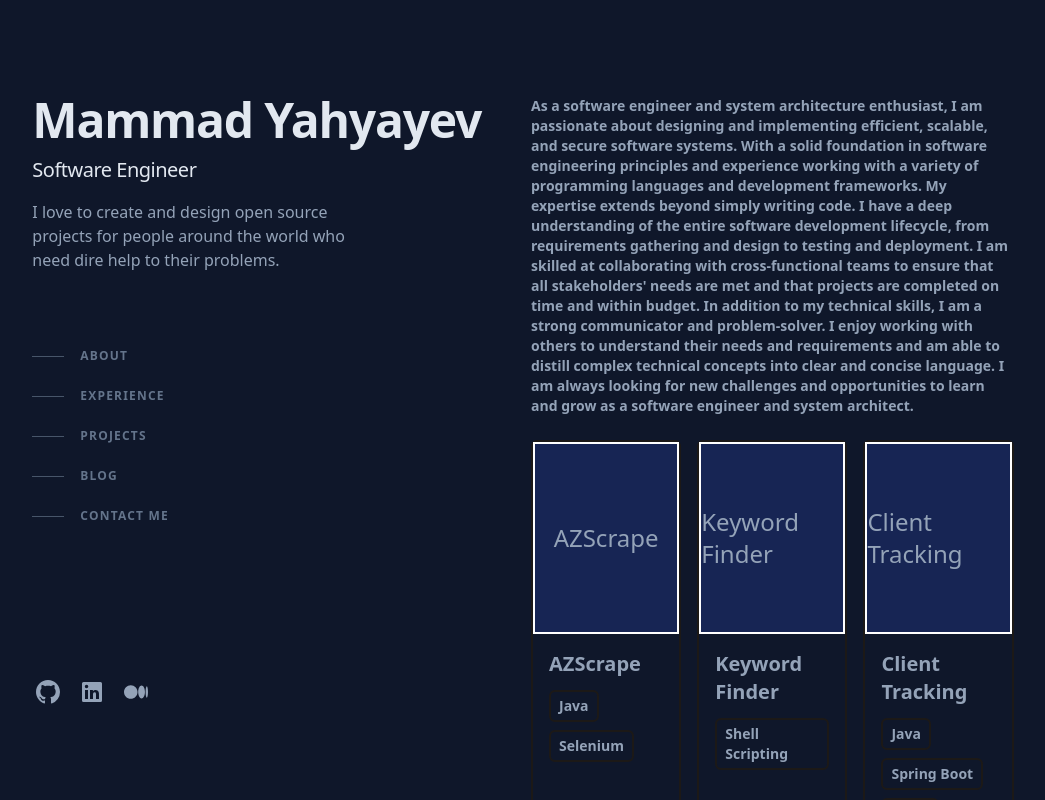
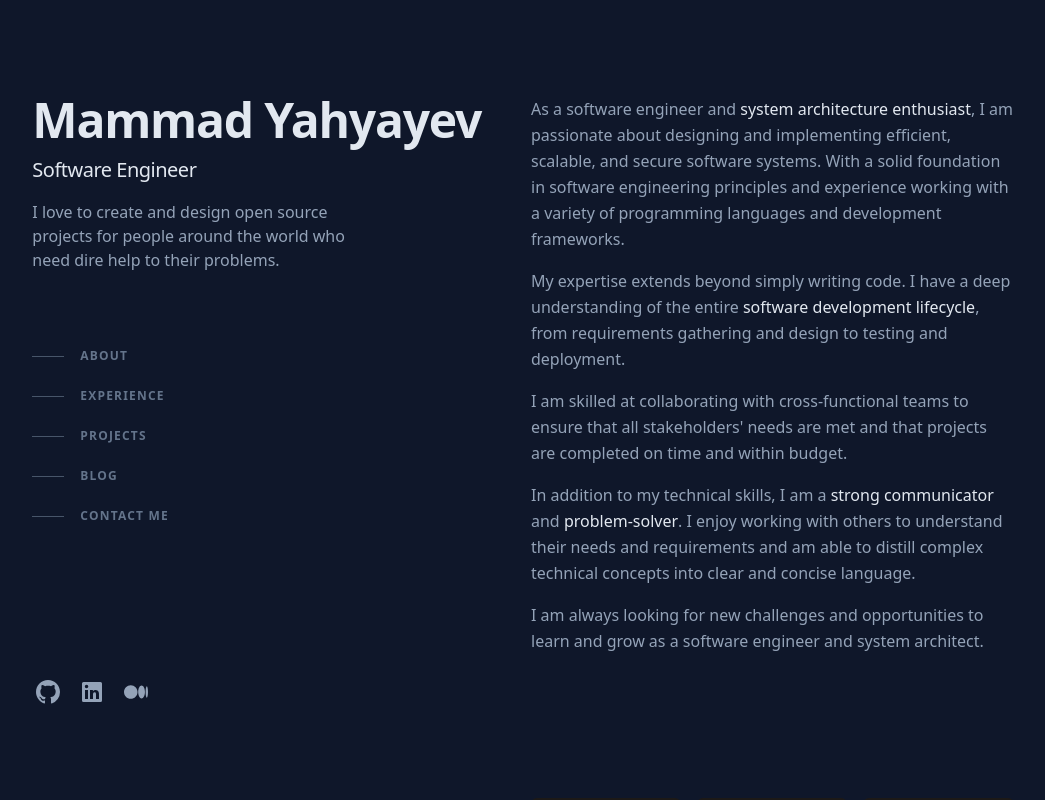
Before and after one commit to mammadyahyayev/portfolio, a React (Vite) app: page / in a window 1280 px wide. Shown: the top 800 px of the page, without its empty margins (117-1162 px from the left). Built offline with nearby package versions, Linux system fonts and the light colour scheme.

Commit message:
Change about me section

```diff
--- a/src/components/Home.tsx
+++ b/src/components/Home.tsx
@@ -4,6 +4,7 @@ import Timelines from "./Timelines.tsx";
 import {employmentHistoryData} from "../data/timelineData.ts";
 import Contact from "./Contact.tsx";
 import Socials from "./socials/Socials.tsx";
+import InlineTextHighlight from "./InlineTextHighlight.tsx";
 
 function Home() {
     return (
@@ -31,31 +32,39 @@ function Home() {
                             <Socials/>
                         </header>
                         <main className="pt-24 lg:w-1/2 lg:py-24">
-                            <p className="text-sm max-w-xl mb-6 font-bold min-[400]:px-4">
-                                As a software engineer and system architecture enthusiast, I am passionate about
-                                designing
-                                and implementing efficient, scalable, and secure software systems. With a solid
-                                foundation
-                                in software engineering principles and experience working with a variety of programming
-                                languages and development frameworks.
-
-                                My expertise extends beyond simply writing code. I have a deep understanding of the
-                                entire
-                                software development lifecycle, from requirements gathering and design to testing and
-                                deployment.
-
-                                I am skilled at collaborating with cross-functional teams to ensure that all
-                                stakeholders'
-                                needs are met and that projects are completed on time and within budget.
-
-                                In addition to my technical skills, I am a strong communicator and problem-solver. I
-                                enjoy
-                                working with others to understand their needs and requirements and am able to distill
-                                complex technical concepts into clear and concise language.
-
-                                I am always looking for new challenges and opportunities to learn and grow as a software
-                                engineer and system architect.
-                            </p>
+                            <section id="about" className="mb-16 scroll-mt-16 md:mb-24 lg:mb-36 lg:scroll-mt-24"
+                                     aria-label="About me">
+                                <p className="mb-4">
+                                    As a software engineer and <InlineTextHighlight> system architecture
+                                    enthusiast</InlineTextHighlight>, I am passionate about
+                                    designing and implementing efficient, scalable, and secure software systems. With a
+                                    solid foundation in software engineering principles and experience working with a
+                                    variety of programming languages and development frameworks.
+                                </p>
+                                <p className="mb-4">
+                                    My expertise extends beyond simply writing code. I have a deep understanding of the
+                                    entire <InlineTextHighlight> software development lifecycle</InlineTextHighlight>,
+                                    from requirements gathering and design to
+                                    testing and deployment.
+                                </p>
+                                <p className="mb-4">
+                                    I am skilled at collaborating with cross-functional teams to ensure that all
+                                    stakeholders' needs are met and that projects are completed on time and within
+                                    budget.
+                                </p>
+                                <p className="mb-4">
+                                    In addition to my technical skills, I am a
+                                    <InlineTextHighlight> strong communicator</InlineTextHighlight> and
+                                    <InlineTextHighlight> problem-solver</InlineTextHighlight>.
+                                    I enjoy working with others to understand their needs and
+                                    requirements and am able to
+                                    distill complex technical concepts into clear and concise language.
+                                </p>
+                                <p>
+                                    I am always looking for new challenges and opportunities to learn and grow as a
+                                    software engineer and system architect.
+                                </p>
+                            </section>
                             <div className="flex flex-col md:flex-row items-center justify-center">
                                 <div className="grid grid-cols-1 md:grid-cols-2 lg:grid-cols-3 gap-4">
                                     <Projects/>
--- /dev/null
+++ b/src/components/InlineTextHighlight.tsx
@@ -0,0 +1,11 @@
+import React from "react";
+
+const InlineTextHighlight = ({children}: { children: React.ReactNode }) => {
+    return (
+        <span className="font-medium text-slate-200 hover:text-teal-300 focus-visible:text-teal-300">
+            {children}
+        </span>
+    );
+};
+
+export default InlineTextHighlight;
```
